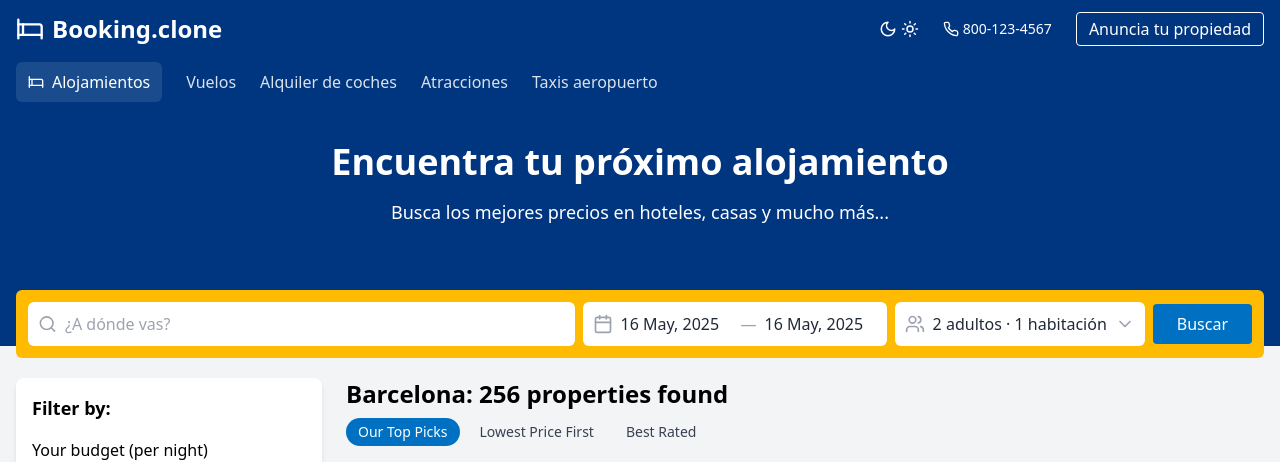
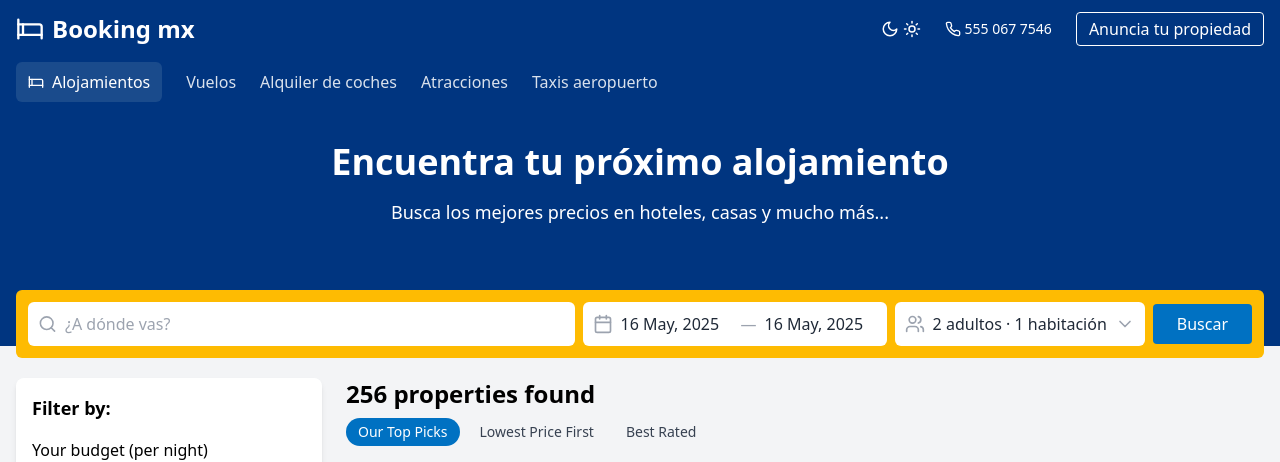
Before and after one commit to travelser/bookingservice, a React (Vite) app: page / in a window 1280 px wide. Shown: the top 462 px of the page. Built offline with nearby package versions, Linux system fonts and the light colour scheme.

Commit message:
edición de texto en español

```diff
--- a/index.html
+++ b/index.html
@@ -4,7 +4,7 @@
     <meta charset="UTF-8" />
     <link rel="icon" type="image/svg+xml" href="/vite.svg" />
     <meta name="viewport" content="width=device-width, initial-scale=1.0" />
-    <title>Booking.clone - Find Your Perfect Stay</title>
+    <title>Bookingmx</title>
   </head>
   <body>
     <div id="root"></div>
--- a/src/components/Header.tsx
+++ b/src/components/Header.tsx
@@ -10,7 +10,7 @@ const Header: React.FC = () => {
           {/* Logo */}
           <div className="flex items-center">
             <Bed className="mr-2" size={28} />
-            <span className="text-2xl font-bold">Booking.clone</span>
+            <span className="text-2xl font-bold">Booking mx</span>
           </div>
 
           {/* Desktop navigation */}
@@ -21,7 +21,7 @@ const Header: React.FC = () => {
             </div>
             <div className="flex items-center text-sm">
               <Phone size={16} className="mr-1" />
-              <span>800-123-4567</span>
+              <span>555 067 7546</span>
             </div>
             <button className="border border-white px-3 py-1 rounded hover:bg-white hover:text-[#003580] transition-colors">
               Anuncia tu propiedad
--- a/src/components/HotelList.tsx
+++ b/src/components/HotelList.tsx
@@ -13,7 +13,7 @@ const HotelList: React.FC = () => {
 
         <div className="md:w-3/4">
           <div className="mb-6">
-            <h2 className="text-2xl font-bold mb-2">Barcelona: 256 properties found</h2>
+            <h2 className="text-2xl font-bold mb-2">256 properties found</h2>
             <div className="flex items-center text-sm">
               <button className="bg-[#0071c2] text-white px-3 py-1 rounded-full mr-2">
                 Our Top Picks
```
